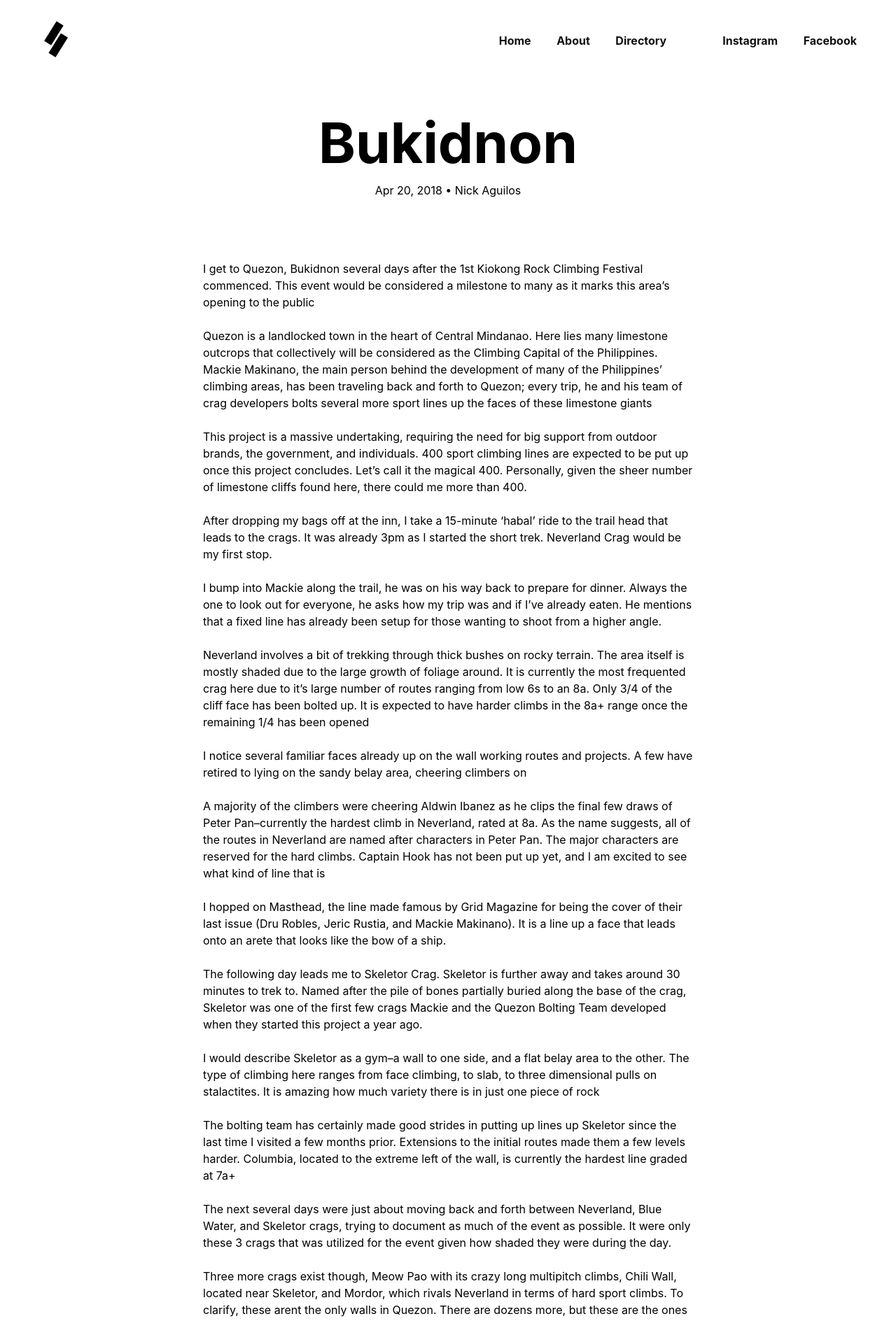
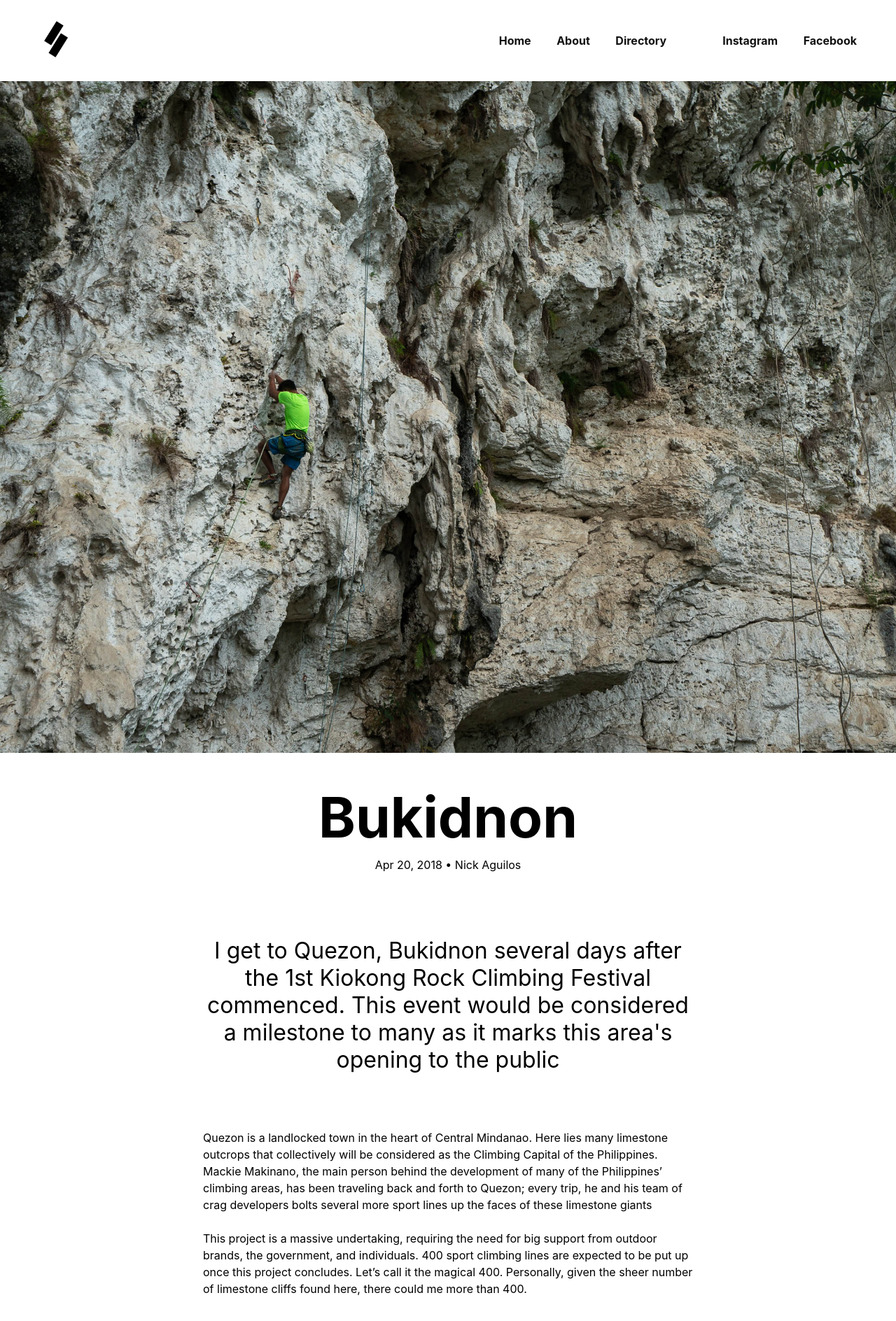
Before and after one commit to nickaguilos/sendmagazine, a Jekyll site: the page built from _posts/2018-04-20-bukidnon.md, in a window 1280 px wide. Shown: the top 1888 px of the page at 70% size. Built offline with Jekyll 4.4.1, drawn with Linux system fonts in a browser that asks for light colours; nearby versions of some CDN libraries; some web fonts are replaced; some of the changed text lies outside the part shown.

Commit message:
adding content to bukidnon

```diff
--- a/_includes/head.html
+++ b/_includes/head.html
@@ -1,3 +1,8 @@
+<!--
+
+	Send Magazine is hand coded from scratch by Nick Aguilos. Running on Jekyll and GitHub
+
+ -->
 <head>
     <meta charset="utf-8">
     <meta http-equiv="X-UA-Compatible" content="IE=edge">
--- a/_posts/2018-04-20-bukidnon.md
+++ b/_posts/2018-04-20-bukidnon.md
@@ -5,10 +5,13 @@ author: Nick Aguilos
 subtitle: "The Philippines' Climbing Capital"
 date: 2018-04-20
 tag: featured
+higher-hero: /assets/images/issue-1/bukidnon/hero-image.jpg
 excerpt: Quezon is a landlocked town in the heart of Central Mindanao. Here lies many limestone outcrops that collectively will be considered as the Climbing Capital of the Philippines. Mackie Makinano, the main person behind the development of many of the Philippines' climbing areas, has been traveling back and forth to Quezon; every trip, he and his team of crag developers bolts several more sport lines up the faces of these limestone giants
 ---
 
-I get to Quezon, Bukidnon several days after the 1st Kiokong Rock Climbing Festival commenced. This event would be considered a milestone to many as it marks this area's opening to the public
+<h2 class="pre-text">
+	I get to Quezon, Bukidnon several days after the 1st Kiokong Rock Climbing Festival commenced. This event would be considered a milestone to many as it marks this area's opening to the public
+</h2>
 
 <!-- Excerpt -->
 Quezon is a landlocked town in the heart of Central Mindanao. Here lies many limestone outcrops that collectively will be considered as the Climbing Capital of the Philippines. Mackie Makinano, the main person behind the development of many of the Philippines' climbing areas, has been traveling back and forth to Quezon; every trip, he and his team of crag developers bolts several more sport lines up the faces of these limestone giants
@@ -16,9 +19,17 @@ Quezon is a landlocked town in the heart of Central Mindanao. Here lies many lim
 
 This project is a massive undertaking, requiring the need for big support from outdoor brands, the government, and individuals. 400 sport climbing lines are expected to be put up once this project  concludes. Let's call it the magical 400. Personally, given the sheer number of limestone cliffs found here, there could me more than 400.
 
+<div class="image-row 2 medium" markdown="1">
+![ {{ page.title }}]( {{'assets/images/issue-1/bukidnon/2-1.jpg' | relative_url }})
+
+![ {{ page.title }}]( {{'assets/images/issue-1/bukidnon/2-2.jpg' | relative_url }})
+</div>
+
 After dropping my bags off at the inn, I take a 15-minute 'habal' ride to the trail head that leads to the crags. It was already 3pm as I started the short trek. Neverland Crag would be my first stop.
 
 I bump into Mackie along the trail, he was on his way back to prepare for dinner. Always the one to look out for everyone, he asks how my trip was and if I've already eaten. He mentions that a fixed line has already been setup for those wanting to shoot from a higher angle.
+
+![ {{ page.title }}]( {{'assets/images/issue-1/bukidnon/3.jpg' | relative_url }})
 
 Neverland involves a bit of trekking through thick bushes on rocky terrain. The area itself is mostly shaded due to the large growth of foliage around. It is currently the most frequented crag here due to it's large number of routes ranging from low 6s to an 8a. Only 3/4 of the cliff face has been bolted up. It is expected to have harder climbs in the 8a+ range once the remaining 1/4 has been opened
 
@@ -26,17 +37,32 @@ I notice several familiar faces already up on the wall working routes and projec
 
 A majority of the climbers were cheering Aldwin Ibanez as he clips the final few draws of Peter Pan--currently the hardest climb in Neverland, rated at 8a. As the name suggests, all of the routes in Neverland are named after characters in Peter Pan. The major characters are reserved for the hard climbs. Captain Hook has not been put up yet, and I am excited to see what kind of line that is
 
+![ {{ page.title }}]( {{'assets/images/issue-1/bukidnon/4.jpg' | relative_url }})
+![ {{ page.title }}]( {{'assets/images/issue-1/bukidnon/5.jpg' | relative_url }})
+
 I hopped on Masthead, the line made famous by Grid Magazine for being the cover of their last issue (Dru Robles, Jeric Rustia, and Mackie Makinano). It is a line up a face that leads onto an arete that looks like the bow of a ship.
 
 The following day leads me to Skeletor Crag. Skeletor is further away and takes around 30 minutes to trek to. Named after the pile of bones partially buried along the base of the crag, Skeletor was one of the first few crags Mackie and the Quezon Bolting Team developed when they started this project a year ago.
 
-I would describe Skeletor as a gym--a wall to one side, and a flat belay area to the other. The type of climbing here ranges from face climbing, to slab, to three dimensional pulls on stalactites. It is amazing how much variety there is in just one piece of rock
+I would describe Skeletor as a gym--a wall to one side, and a flat belay area to the other. The type of climbing here ranges from face climbing, to slab, to three dimensional pulls on stalactites. It is amazing how much variety there is in just one piece of rock.
+
+<div class="image-row 2 medium" markdown="1">
+![ {{ page.title }}]( {{'assets/images/issue-1/bukidnon/7-1.jpg' | relative_url }})
+
+![ {{ page.title }}]( {{'assets/images/issue-1/bukidnon/7-2.jpg' | relative_url }})
+</div>
 
 The bolting team has certainly made good strides in putting up lines up Skeletor since the last time I visited a few months prior. Extensions to the initial routes made them a few levels harder. Columbia, located to the extreme left of the wall, is currently the hardest line graded at 7a+
 
 The next several days were just about moving back and forth between Neverland, Blue Water, and Skeletor crags, trying to document as much of the event as possible. It were only these 3 crags that was utilized for the event given how shaded they were during the day.
 
+![ {{ page.title }}]( {{'assets/images/issue-1/bukidnon/8.jpg' | relative_url }})
+
 Three more crags exist though, Meow Pao with its crazy long multipitch climbs, Chili Wall, located near Skeletor, and Mordor, which rivals Neverland in terms of hard sport climbs. To clarify, these arent the only walls in Quezon. There are dozens more, but these are the ones that have been bolted upon.
+
+![ {{ page.title }}]( {{'assets/images/issue-1/bukidnon/9.jpg' | relative_url }})
+![ {{ page.title }}]( {{'assets/images/issue-1/bukidnon/10.jpg' | relative_url }})
+![ {{ page.title }}]( {{'assets/images/issue-1/bukidnon/11.jpg' | relative_url }})
 
 The Filipino climbing community is blessed to be so tight knit, that we are basically one big family of climbers. Rock trips are gatherings. A means by which we catch up with old friends, welcome new ones, and bring this family even closer. It is a multiday event wherein we celebrate our love for the vertical plane. These gatherings wont be possible without those who work tirelessly to develop areas and push our ideas of what is possible outdoors.
 
--- a/_sass/send/_base.scss
+++ b/_sass/send/_base.scss
@@ -74,8 +74,7 @@ a {
 .sharer {
 	display: flex;
 	align-items: center;
-	border: 1px solid $border-color;
-	padding: 1em;
+	padding: 1em 0;
 
 	a {
 		display: inline-block;
--- a/_sass/send/_page-post.scss
+++ b/_sass/send/_page-post.scss
@@ -46,6 +46,14 @@
 
 			p {
 				margin: 1rem;
+			}
+
+			&.medium {
+				@media screen and (min-width: $large-device) {
+					position: relative;
+					left: -150px;
+					width: 1000px;
+				}
 			}
 		}
 	}
@@ -96,22 +104,34 @@
 	}
 
 	@media screen and (max-width: $small-device) {
-		.post-content {
-			width: auto;
-			padding: 1rem;
-
-			h2 {
-				font-size: 1.5em;
-				margin: 1rem 0;
-			}
+		.post-title {
+			font-size: 4em;
 		}
 
 		.post-header {
 			padding-bottom: 0;
 		}
 
-		.post-title {
-			font-size: 4em;
+		.post-content {
+			width: auto;
+			padding: 1rem;
+
+			h2 {
+				font-size: 1.2em;
+				margin: 1rem 0;
+			}
+
+			.pre-text {
+				font-size: 1.5rem;
+				text-align: left;
+				margin: 0;
+			}
+
+			.image-row {
+				p {
+					margin: 0 !important;
+				}
+			}
 		}
 	}
 }
```
Also changed, not shown: _posts/2018-07-20-adventure-central.md (+2 -2 lines), assets/images/issue-1/bukidnon/10.jpg (added), assets/images/issue-1/bukidnon/11.jpg (added), assets/images/issue-1/bukidnon/2-1.jpg (added), assets/images/issue-1/bukidnon/2-2.jpg (added), assets/images/issue-1/bukidnon/3.jpg (added), assets/images/issue-1/bukidnon/4.jpg (added), assets/images/issue-1/bukidnon/5.jpg (added), assets/images/issue-1/bukidnon/6-1.jpg (added), assets/images/issue-1/bukidnon/6-2.jpg (added), assets/images/issue-1/bukidnon/7-1.jpg (added), assets/images/issue-1/bukidnon/7-2.jpg (added), assets/images/issue-1/bukidnon/8.jpg (added), assets/images/issue-1/bukidnon/9.jpg (added), 1 more files.
